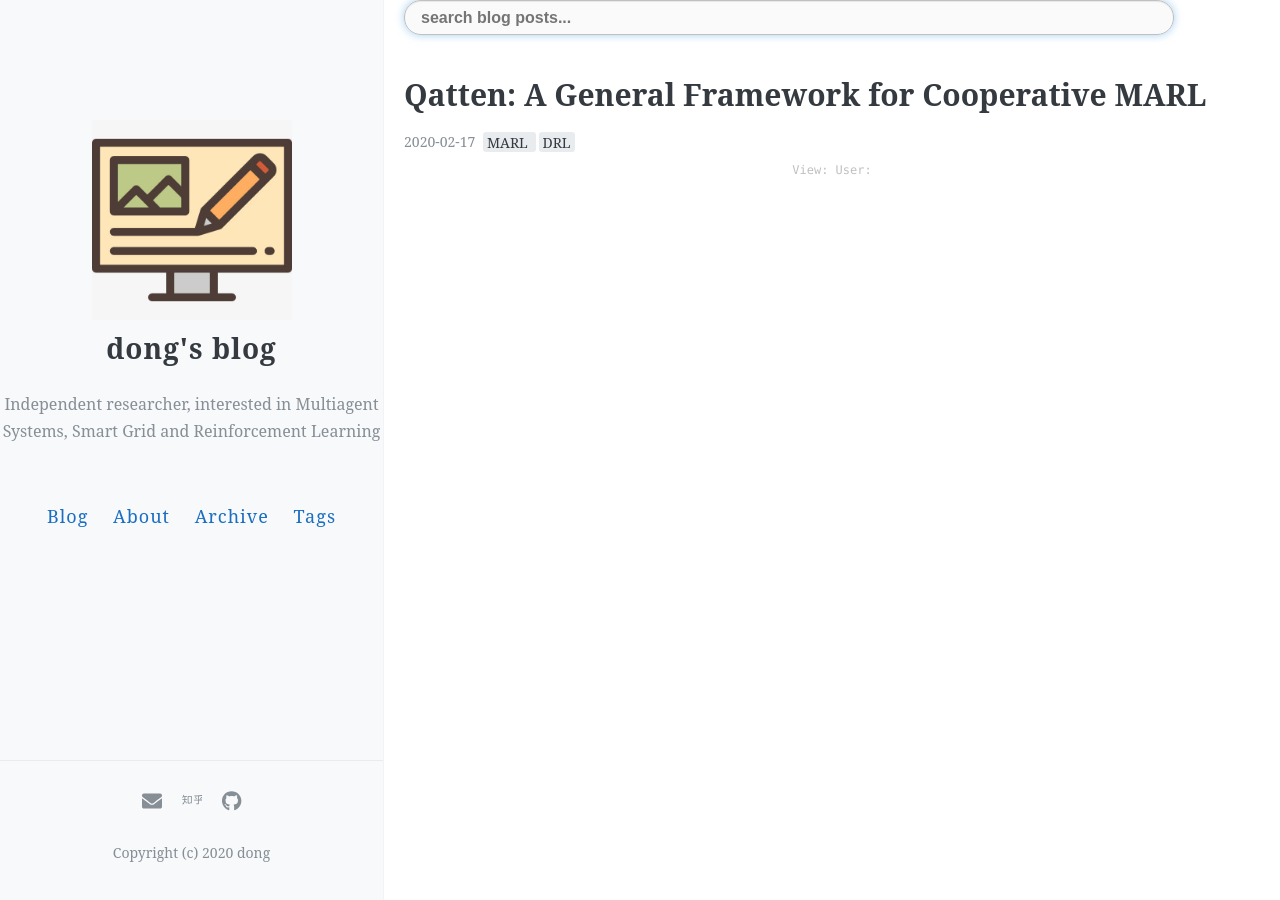
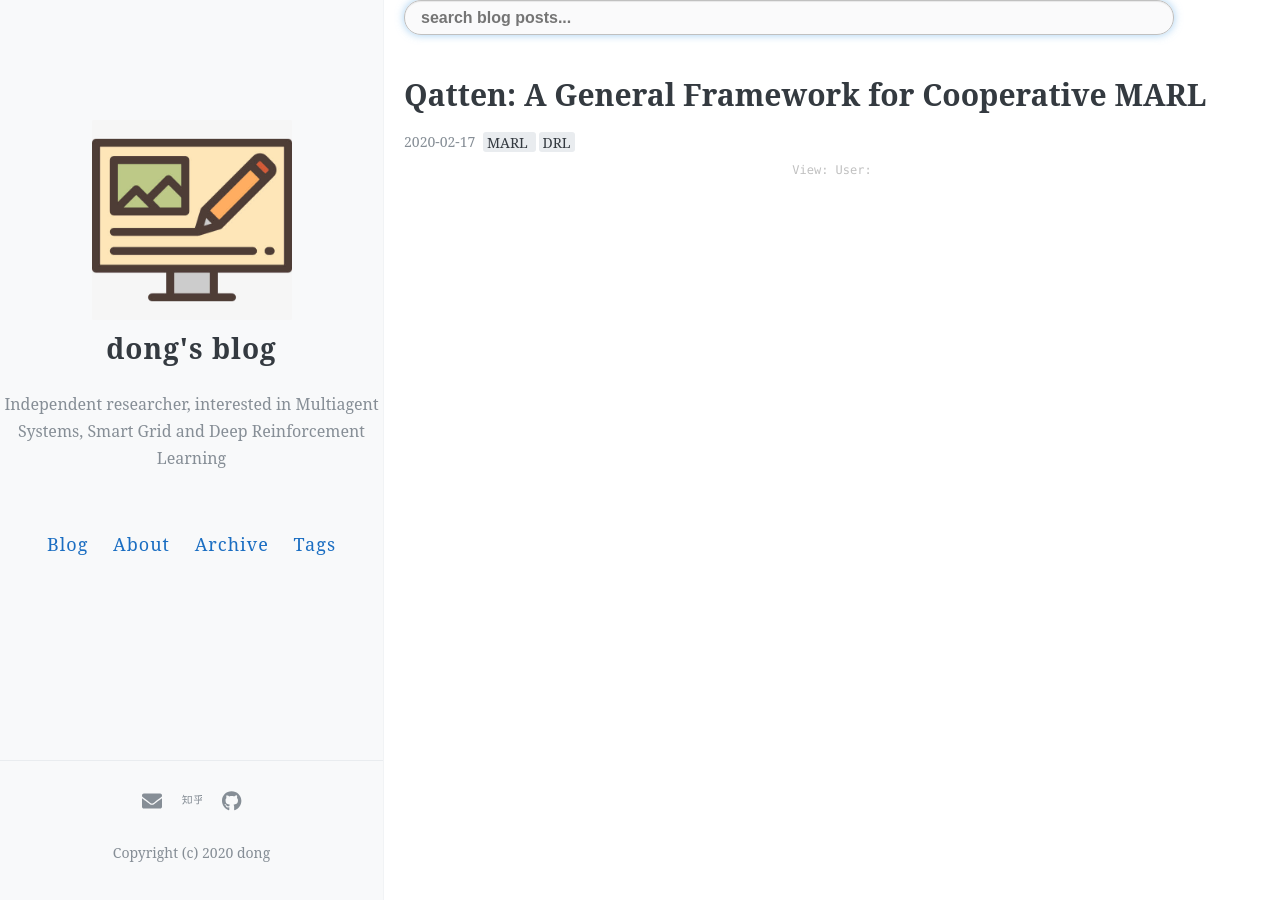
Before and after one commit to CNDOTA/CNDOTA.github.io, a Jekyll site: the page built from index.html, in a window 1280 px wide. Built offline with Jekyll 4.4.1, drawn with Linux system fonts in a browser that asks for light colours; the list of posts is cut into pages by our own code; comment, search, counter and statistics services are not loaded.

Commit message:
seventh submit

```diff
--- a/_config.yml
+++ b/_config.yml
@@ -5,7 +5,7 @@
 # Name of your site (displayed in the header)
 name: "dong's blog"
 # Short bio or description (displayed in the header)
-description: "Independent researcher, interested in Multiagent Systems, Smart Grid and Reinforcement Learning"
+description: "Independent researcher, interested in Multiagent Systems, Smart Grid and Deep Reinforcement Learning"
 
 #
 # Flags below are optional
```
Also changed, not shown: _posts/2020-02-17-Qatten.md (+11 -3 lines), 4 other files.
